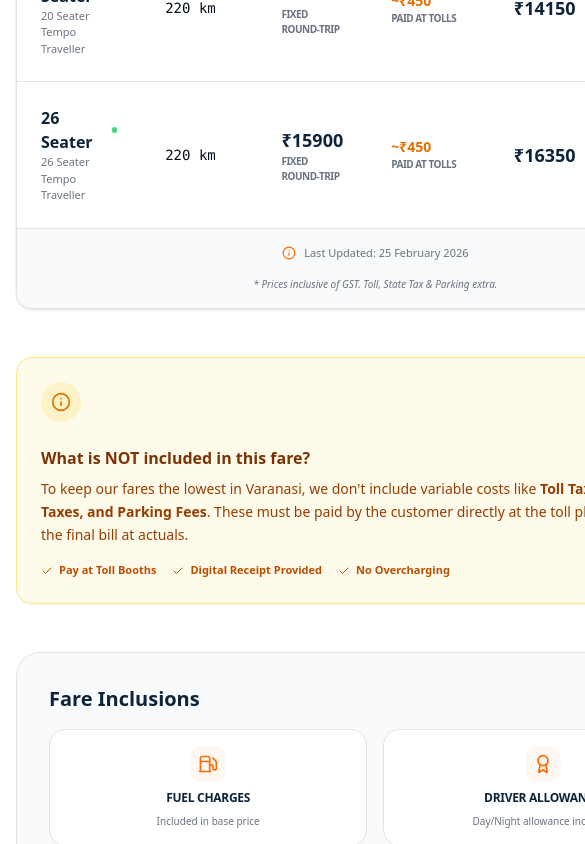
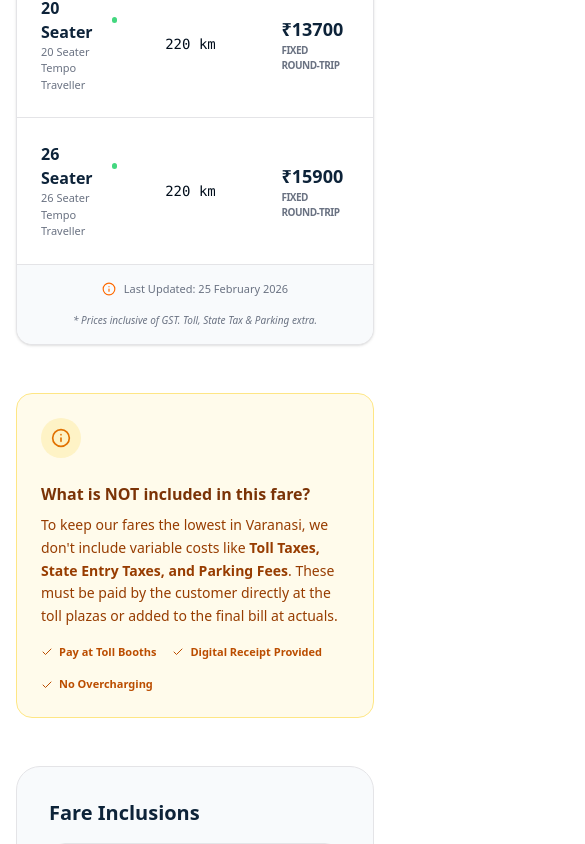
Before and after one commit to tempo-hub/tempo, a Next.js app: page /fare/varanasi-to-ayodhya-tempo-traveller-fare in a window 390 px wide. Shown: the part 4129-4973 px from the top of the page, 585 px wide, since content can reach past the window. Built offline with nearby package versions, Linux system fonts and the light colour scheme.

Commit message:
fix(ui): improve mobile responsiveness on fare page and sections

```diff
--- a/app/components/sections.tsx
+++ b/app/components/sections.tsx
@@ -135,7 +135,7 @@ export const OfficeLocation = ({ origin = "Varanasi" }: { origin?: string }) =>
 )
 
 export const FareInclusions = () => (
-    <div className="grid grid-cols-2 md:grid-cols-4 gap-4">
+    <div className="grid grid-cols-1 sm:grid-cols-2 md:grid-cols-4 gap-4">
         {[
             { icon: Fuel, title: "Fuel Charges", detail: "Included in base price" },
             { icon: Award, title: "Driver Allowance", detail: "Day/Night allowance included" },
@@ -158,7 +158,7 @@ export const ExclusionsNotice = ({ origin = "Varanasi" }: { origin?: string }) =
         <div className="h-10 w-10 bg-amber-100 rounded-full flex items-center justify-center shrink-0">
             <Info className="h-5 w-5 text-amber-600" />
         </div>
-        <div className="space-y-2">
+        <div className="space-y-2 min-w-0">
             <h4 className="font-bold text-amber-900">What is NOT included in this fare?</h4>
             <p className="text-sm text-amber-800 leading-relaxed">
                 To keep our fares the lowest in {origin}, we don&apos;t include variable costs like <span className="font-bold">Toll Taxes, State Entry Taxes, and Parking Fees</span>. These must be paid by the customer directly at the toll plazas or added to the final bill at actuals.
--- a/app/fare/[slug]/page.tsx
+++ b/app/fare/[slug]/page.tsx
@@ -118,7 +118,7 @@ export default async function FarePage({ params }: { params: Promise<{ slug: str
 
                 <div className="grid lg:grid-cols-3 gap-12">
 
-                    <div className="lg:col-span-2 space-y-12">
+                    <div className="lg:col-span-2 space-y-12 min-w-0">
 
                         <div>
                             <h2 className="text-3xl font-black text-secondary">
@@ -134,7 +134,7 @@ export default async function FarePage({ params }: { params: Promise<{ slug: str
 
                     </div>
 
-                    <div className="space-y-8">
+                    <div className="space-y-8 min-w-0">
 
                         <div className="bg-slate-50 p-8 rounded-3xl border border-border">
 
```
